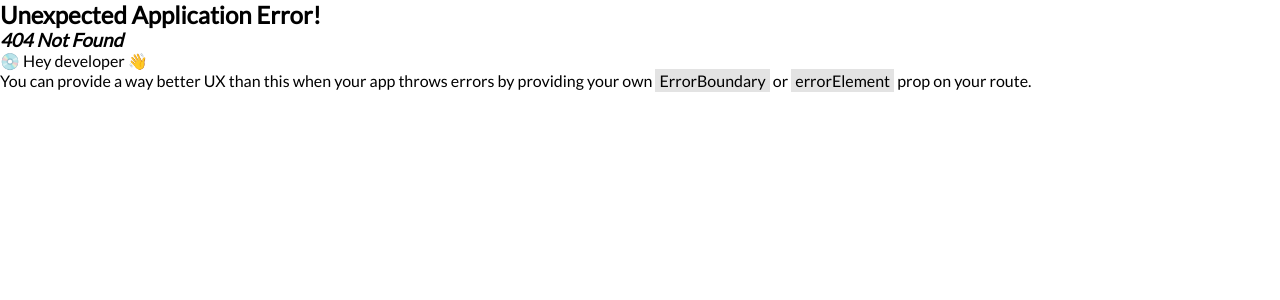
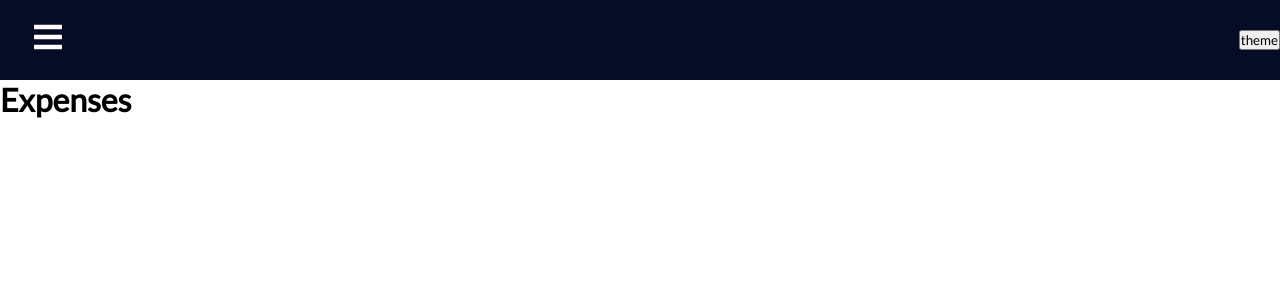
Before and after one commit to Nolu-M/ExpenseTracker, a React (Vite) app: page /expenses in a window 1280 px wide. Before the commit this address had no page. Shown: the top 300 px of the page. Built offline with nearby package versions, Linux system fonts and the light colour scheme.

Commit message:
Added new pages and made sidebar changes

```diff
--- a/src/components/Navbar.jsx
+++ b/src/components/Navbar.jsx
@@ -12,11 +12,12 @@ const showSidebar = () => setSidebar(!sidebar);
 
   return (
    <div className=''>
-    <IconContext.Provider value={{ color: "undefined"}}>
+    <IconContext.Provider value={{ color: "#fff"}}>
       <div className='navbar'>
         <Link to='#' className='menu-bars'>
           <FaIcons.FaBars onClick={showSidebar}/>
         </Link>
+        <button>theme</button>
       </div>
       <nav className={sidebar ? 'nav-menu active' : 'nav-menu'}>
         <ul className='nav-menu-items' onClick={showSidebar}>
--- a/src/components/SidebarData.jsx
+++ b/src/components/SidebarData.jsx
@@ -1,12 +1,11 @@
 import React from 'react';
 import * as AiIcons from 'react-icons/ai';
 import * as IoIcons from 'react-icons/io';
-import * as GrIcons from 'react-icons/gr';
 import * as GiIcons from 'react-icons/gi';
 
 export const SidebarData = [
     {
-        title: "Home",
+        title: "Dashboard",
         path: '/',
         icons: <AiIcons.AiFillHome />,
         cName: 'nav-text',
@@ -18,17 +17,18 @@ export const SidebarData = [
         cName: 'nav-text',
     },
     {
-        title: "Reports",
-        path: '/reports',
+        title: "Expenses",
+        path: '/expenses',
+        icons: <GiIcons.GiExpense />,
+        cName: 'nav-text',
+    },
+    {
+        title: "Analytics",
+        path: '/analytics',
         icons: <IoIcons.IoIosPaper />,
         cName: 'nav-text',
     },
-    {
-        title: "Services",
-        path: '/services',
-        icons: <GrIcons.GrServices />,
-        cName: 'nav-text',
-    },
+
 
 
 ]
--- a/src/index.css
+++ b/src/index.css
@@ -11,16 +11,14 @@
     font-family: 'Lato', sans-serif;
 }
 
-
-
-
 .navbar {
-    background-color: #ffffff;
+    background-color: #060b26;
     height: 80px;
     display: flex;
-    justify-content: flex-start;
+    justify-content: space-between;
     align-items: center;
 }
+
 
 .menu-bars {
     margin-left: 2rem;
@@ -30,13 +28,13 @@
 }
 
 .nav-menu {
-    background-color: #ffffff;
+    background-color: #060b26;
     width: 250px;
     height: 100vh;
     display: flex;
     justify-content: center;
     position: fixed;
-    top: 0;
+    top:0;
     left: -100%;
     transition: 850ms;
 }
@@ -57,7 +55,7 @@
 
 .nav-text a {
     text-decoration: none;
-    color: #151414;
+    color: white;
     font-size: 18px;
     width: 95%;
     height: 100%;
@@ -68,12 +66,13 @@
 }
 
 .nav-text a:hover {
-    background-color: #000000;
+    background-color: #CD4FF7;
     color: #fff;
 }
 
 .nav-menu-items {
     width: 100%;
+    margin-top: 40px;
 }
 
 .navbar-toggle {
--- /dev/null
+++ b/src/pages/Analytics.jsx
@@ -0,0 +1,12 @@
+import React from "react";
+
+
+function Analytics() {
+  return (
+    <div className='analytics'>
+      <h1>Analytics</h1>
+    </div>
+  )
+}
+
+export default Analytics
--- a/src/pages/Home.jsx
+++ b/src/pages/Dashboard.jsx
@@ -1,13 +1,13 @@
 import React from "react";
 
 
-function Home() {
+function Dashboard() {
   return (
     <div className='home'>
-      <h1>Home</h1>
+      <h1>Dashboard</h1>
 
     </div>
   )
 }
 
-export default Home
+export default Dashboard
--- /dev/null
+++ b/src/pages/Expenses.jsx
@@ -0,0 +1,11 @@
+import React from 'react'
+
+function Expenses() {
+  return (
+    <div>
+      <h1>Expenses</h1>
+    </div>
+  )
+}
+
+export default Expenses
--- a/src/pages/Reports.jsx
+++ /dev/null
@@ -1,12 +0,0 @@
-import React from "react";
-
-
-function Reports() {
-  return (
-    <div className='reports'>
-      <h1>Reports</h1>
-    </div>
-  )
-}
-
-export default Reports
--- a/src/pages/Services.jsx
+++ /dev/null
@@ -1,12 +0,0 @@
-import React from "react";
-
-
-function Services() {
-  return (
-    <div className='services'>
-      <h1>Services</h1>
-    </div>
-  )
-}
-
-export default Services
```
Also changed, not shown: src/main.jsx (+10 -10 lines).
